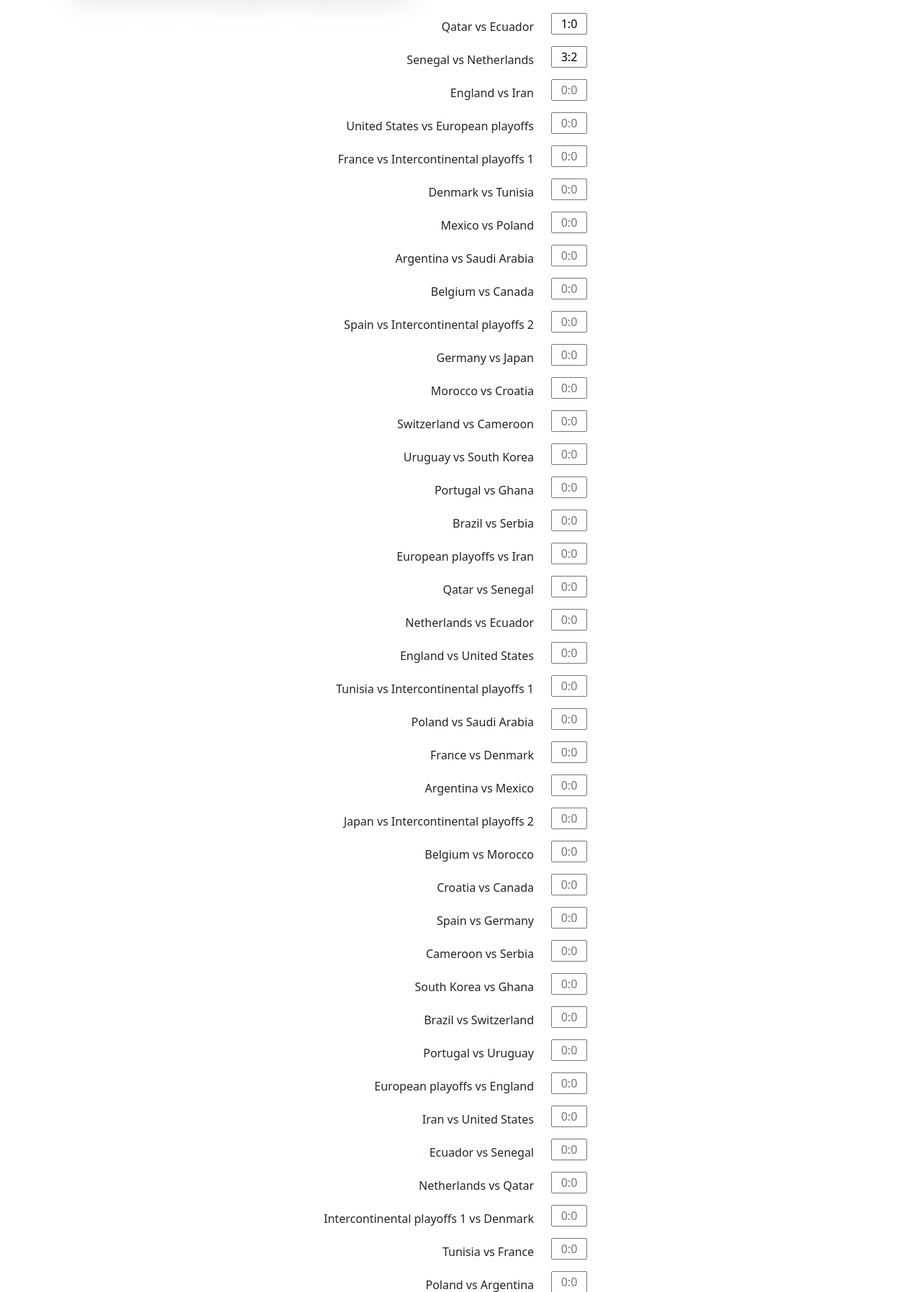
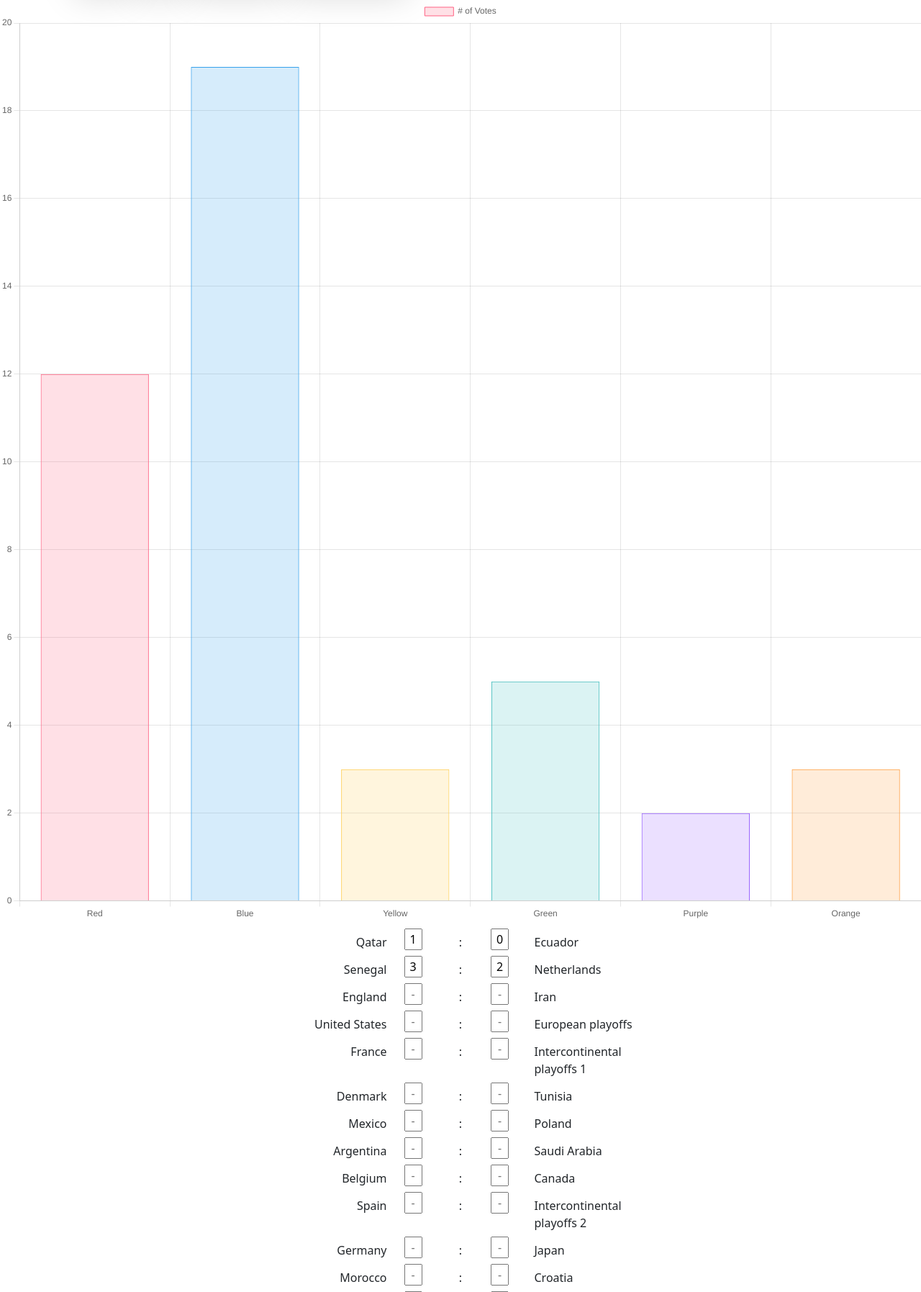
Before and after one commit to gnome1919/worldcup, a Django app: page /user_predictions/ in a window 1280 px wide. Shown: the part 116-1911 px from the top of the page at 72% size. Run offline with Django 4.2, Linux system fonts and the light colour scheme; a user stored in the database is signed in; data comes from the database, SQL or seed files in the repository; some libraries are stand-ins or nearby versions.

Commit message:
prediction page changed to have two result fields

```diff
--- a/predictions/templates/predictions/user_predictions.html
+++ b/predictions/templates/predictions/user_predictions.html
@@ -1,6 +1,7 @@
 {% extends 'worldcup/base.html' %}
 
 {% block 'contents' %}
+
 
 <body>
     <div class="d-flex justify-content-center container-fluid" style="margin-top: 10px;">
@@ -12,24 +13,33 @@
             {% csrf_token %}
 
             {% for user_result in user_results %}
-                <div class="row row-cols-2 row-cols-lg-12 m-2 justify-content-start">
-                    <div class="col-8">
-                        <label class="col-form-label float-end" for="teams-input"> {{ user_result.team1 }} vs {{ user_result.team2 }} </label>
+                <div class="row row-cols-2 row-cols-lg-12 justify-content-center">
+                    <div class="col-3">
+                        <label class="col-form-label float-end" for="teams-input"> {{ user_result.team1 }} </label>
                     </div>
-                    <div class="col-4">
-                        <input class="form-contol text-center float-start" style="width:50px" id="teams-input" name="{{ user_result.matchID }}" {% if user_result.isActive is False %} disabled {% endif %} value="{{ user_result.userMatchPrediction }}" pattern="[0-9]{1,2}:[0-9]{1,2}" placeholder="0:0">
+                    <div class="col-1">
+                        <input class="form-contol text-center float-start" style="width:25px" id="teams-input" name="{{ user_result.matchID }}_team1" {% if user_result.isActive is False %} disabled {% endif %} value="{{ user_result.team1_goals }}" pattern="[0-9]{1,2}" placeholder="-">
+                    </div>
+                    <div class="col-1">
+                        <label class="col-form-label d-flex justify-content-center" for="teams-input"> : </label>
+                    </div>
+                    <div class="col-1">
+                        <input class="form-contol text-center float-start" style="width:25px" id="teams-input" name="{{ user_result.matchID }}_team2" {% if user_result.isActive is False %} disabled {% endif %} value="{{ user_result.team2_goals }}" pattern="[0-9]{1,2}" placeholder="-">
+                    </div>
+                    <div class="col-3">
+                        <label class="col-form-label float-start" for="teams-input"> {{ user_result.team2 }} </label>
                     </div>
                 </div>
             {% endfor %}
 
             {% if not save_tried %}
-                <div class="col-9">
-                    <button class="btn btn-primary shadow-lg float-end" type="submit">Save all</button>
+                <div class="row row-cols-lg-12 d-flex justify-content-center p-3">
+                    <button class="btn btn-primary shadow-lg" style="width: 100px" type="submit">Save all</button>
                 </div>
             {% endif %}
 
         </form>
-    <div/>
+    </div>
 </body>
 
 {% endblock %}
--- a/predictions/views.py
+++ b/predictions/views.py
@@ -29,7 +29,8 @@ def get_user_prediction(user):
             user_results.append(userPredictionDto(
                 matchID=match.id,
                 userID=user.id,
-                userMatchPrediction=predictions.filter(match_id=match.id).values('result')[0]['result'],
+                team1_goals=predictions.filter(match_id=match.id).values('result')[0]['result'].split(':')[0],
+                team2_goals=predictions.filter(match_id=match.id).values('result')[0]['result'].split(':')[1],
                 team1=match.team_1,
                 team2=match.team_2,
                 isActive=match_datetime >= dt.datetime.now()))
@@ -37,7 +38,8 @@ def get_user_prediction(user):
             user_results.append(userPredictionDto(
                 matchID=match.id,
                 userID=user.id,
-                userMatchPrediction='',
+                team1_goals='',
+                team2_goals='',
                 team1=match.team_1,
                 team2=match.team_2,
                 isActive=match_datetime >= dt.datetime.now()))
@@ -46,21 +48,23 @@ def get_user_prediction(user):
 def save_user_prediction(respond):
     matches = Match.objects.all()
     for match in matches:
-        if respond.POST[str(match.id)] != '':
+        if respond.POST[str(match.id) + '_team1'] != '' and respond.POST[str(match.id) + '_team2'] != '':
             match_datetime = dt.datetime.combine(match.match_date, match.match_time)
             match_datetime = match_datetime - dt.timedelta(hours=3)
             if match_datetime < dt.datetime.now():
                 return {'error': 'Time is up for one or some of the matches', 'save_tried':True}
+            user_result = respond.POST[str(match.id) + '_team1'] + ':' + respond.POST[str(match.id) + '_team2']
             user_prediction, created = UserPrediction.objects.update_or_create(match=match, user=respond.user,
-                                        defaults={'match':match, 'user':respond.user, 'result': respond.POST[str(match.id)]})
+                                        defaults={'match':match, 'user':respond.user, 'result': user_result})
 
     return {'success': 'Prediction(s) Saved!', 'save_tried':True}
 
 class userPredictionDto:
-    def __init__(self, matchID, userID, userMatchPrediction, team1, team2, isActive):
+    def __init__(self, matchID, userID, team1_goals, team2_goals, team1, team2, isActive):
         self.matchID = matchID
         self.userID = userID
-        self.userMatchPrediction = userMatchPrediction
+        self.team1_goals = team1_goals
+        self.team2_goals = team2_goals
         self.team1 = team1
         self.team2 = team2
         self.isActive=isActive
--- a/worldcup/templates/worldcup/base.html
+++ b/worldcup/templates/worldcup/base.html
@@ -33,25 +33,45 @@
         </div>
     </div>
 </nav>
+<canvas id="myChart" width="400" height="400"></canvas>
 
 {% block 'contents' %}{% endblock %}
+<script src="https://cdn.jsdelivr.net/npm/bootstrap@5.2.0-beta1/dist/js/bootstrap.bundle.min.js" integrity="sha384-pprn3073KE6tl6bjs2QrFaJGz5/SUsLqktiwsUTF55Jfv3qYSDhgCecCxMW52nD2" crossorigin="anonymous"></script>
+<script src="https://cdn.jsdelivr.net/npm/chart.js@3.8.0/dist/chart.min.js"></script>
 <script>
-    function validate(evt) {
-        var theEvent = evt || window.event;
-
-        // Handle paste
-        if (theEvent.type === 'paste') {
-            key = event.clipboardData.getData('text/plain');
-        } else {
-        // Handle key press
-            var key = theEvent.keyCode || theEvent.which;
-            key = String.fromCharCode(key);
+const ctx = document.getElementById('myChart').getContext('2d');
+const myChart = new Chart(ctx, {
+    type: 'bar',
+    data: {
+        labels: ['Red', 'Blue', 'Yellow', 'Green', 'Purple', 'Orange'],
+        datasets: [{
+            label: '# of Votes',
+            data: [12, 19, 3, 5, 2, 3],
+            backgroundColor: [
+                'rgba(255, 99, 132, 0.2)',
+                'rgba(54, 162, 235, 0.2)',
+                'rgba(255, 206, 86, 0.2)',
+                'rgba(75, 192, 192, 0.2)',
+                'rgba(153, 102, 255, 0.2)',
+                'rgba(255, 159, 64, 0.2)'
+            ],
+            borderColor: [
+                'rgba(255, 99, 132, 1)',
+                'rgba(54, 162, 235, 1)',
+                'rgba(255, 206, 86, 1)',
+                'rgba(75, 192, 192, 1)',
+                'rgba(153, 102, 255, 1)',
+                'rgba(255, 159, 64, 1)'
+            ],
+            borderWidth: 1
+        }]
+    },
+    options: {
+        scales: {
+            y: {
+                beginAtZero: true
+            }
         }
-        var regex = /[0-9]|\./;
-        if( !regex.test(key) ) {
-          theEvent.returnValue = false;
-          if(theEvent.preventDefault) theEvent.preventDefault();
-        }
-      }
+    }
+});
 </script>
-<script src="https://cdn.jsdelivr.net/npm/bootstrap@5.2.0-beta1/dist/js/bootstrap.bundle.min.js" integrity="sha384-pprn3073KE6tl6bjs2QrFaJGz5/SUsLqktiwsUTF55Jfv3qYSDhgCecCxMW52nD2" crossorigin="anonymous"></script>
```
